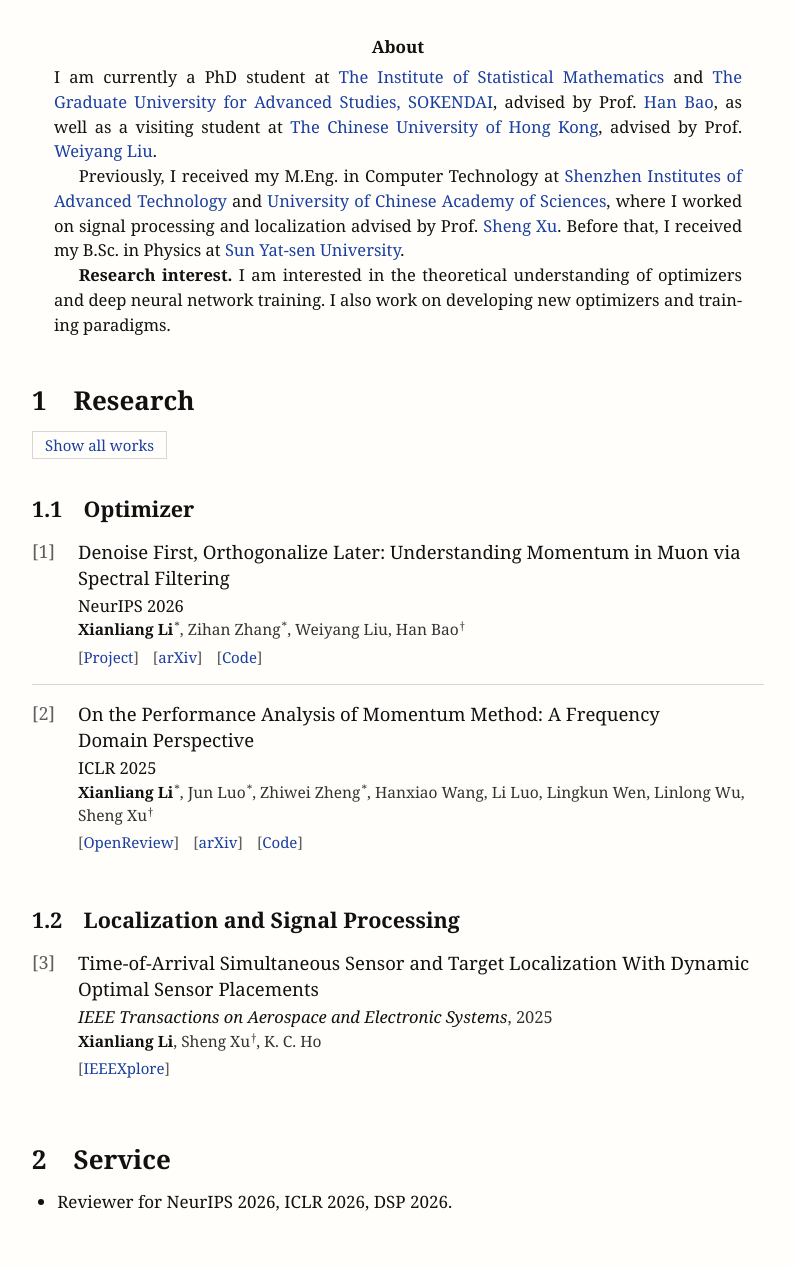
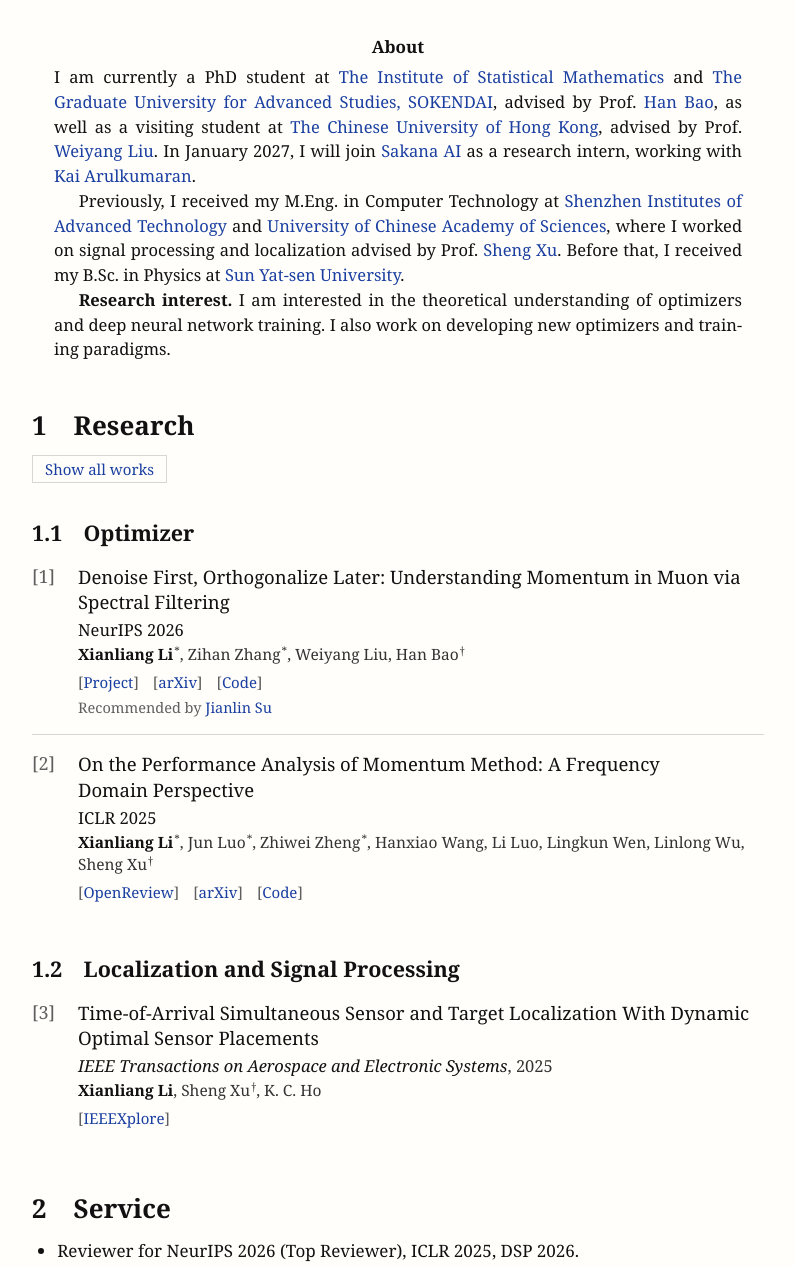
Before and after one commit to yinleung/yinleung.github.io, a plain HTML site: page index.html in a window 1280 px wide. Shown: the part 379-1646 px from the top of the page, without its empty margins (242-1037 px from the left). Drawn offline with Linux system fonts and the light colour scheme; no server answers; a web font is replaced by a local one.

Commit message:
Update homepage: Sakana AI internship, NeurIPS Top Reviewer, Jianlin Su recommendation
Co-Authored-By: Claude Opus 5.5 <noreply@anthropic.com>

```diff
--- a/index.html
+++ b/index.html
@@ -383,6 +383,14 @@
         }
         .pub-authors .me { color: var(--text); font-weight: 700; }
 
+        .pub-note {
+            order: 4;
+            margin: 4px 0 0;
+            font-size: 14.5px;
+            line-height: 1.45;
+            color: var(--text-muted);
+        }
+
         /* Links as [arXiv] [Code] */
         .pub-links {
             order: 3;
@@ -582,7 +590,7 @@
             <div class="section-rule">Bio</div>
             <div class="prose">
                 <p>
-                    I am currently a PhD student at <a href="https://www.ism.ac.jp/index_e.html">The Institute of Statistical Mathematics</a> and <a href="https://www.soken.ac.jp/en/">The Graduate University for Advanced Studies, SOKENDAI</a>, advised by Prof. <a href="https://hermite.jp/">Han Bao</a>, as well as a visiting student at <a href="https://www.cuhk.edu.hk/english/index.html">The Chinese University of Hong Kong</a>, advised by Prof. <a href="https://wyliu.com/">Weiyang Liu</a>.
+                    I am currently a PhD student at <a href="https://www.ism.ac.jp/index_e.html">The Institute of Statistical Mathematics</a> and <a href="https://www.soken.ac.jp/en/">The Graduate University for Advanced Studies, SOKENDAI</a>, advised by Prof. <a href="https://hermite.jp/">Han Bao</a>, as well as a visiting student at <a href="https://www.cuhk.edu.hk/english/index.html">The Chinese University of Hong Kong</a>, advised by Prof. <a href="https://wyliu.com/">Weiyang Liu</a>. In January 2027, I will join <a href="https://sakana.ai/">Sakana AI</a> as a research intern, working with <a href="https://scholar.google.com/citations?user=QKCypSoAAAAJ">Kai Arulkumaran</a>.
                 </p>
                 <p>
                     Previously, I received my M.Eng. in Computer Technology at <a href="http://english.siat.cas.cn/">Shenzhen Institutes of Advanced Technology</a> and <a href="https://english.ucas.ac.cn/">University of Chinese Academy of Sciences</a>, where I worked on signal processing and localization advised by Prof. <a href="https://scholar.google.com/citations?user=nLsqCz4AAAAJ&hl=en">Sheng Xu</a>. Before that, I received my B.Sc. in Physics at <a href="https://www.sysu.edu.cn/sysuen/">Sun Yat-sen University</a>.
@@ -619,6 +627,7 @@
                         <a class="chip" href="https://arxiv.org/abs/2606.03899"><svg aria-hidden="true"><use href="#icon-paper"/></svg>arXiv</a>
                         <a class="chip" href="https://github.com/yinleung/Denoise-Ortho"><svg aria-hidden="true"><use href="#icon-code"/></svg>Code</a>
                     </div>
+                    <p class="pub-note">Recommended by <a href="https://spaces.ac.cn/me.html">Jianlin Su</a></p>
                 </li>
                 <li class="pub">
                     <h4 class="pub-title">
@@ -726,7 +735,7 @@
             <div class="section-rule">Reviewing</div>
             <div class="service-card">
                 <ul>
-                    <li>Reviewer for NeurIPS 2026, ICLR 2026, DSP 2026.</li>
+                    <li>Reviewer for NeurIPS 2026 (Top Reviewer), ICLR 2025, DSP 2026.</li>
                 </ul>
             </div>
         </section>
```
